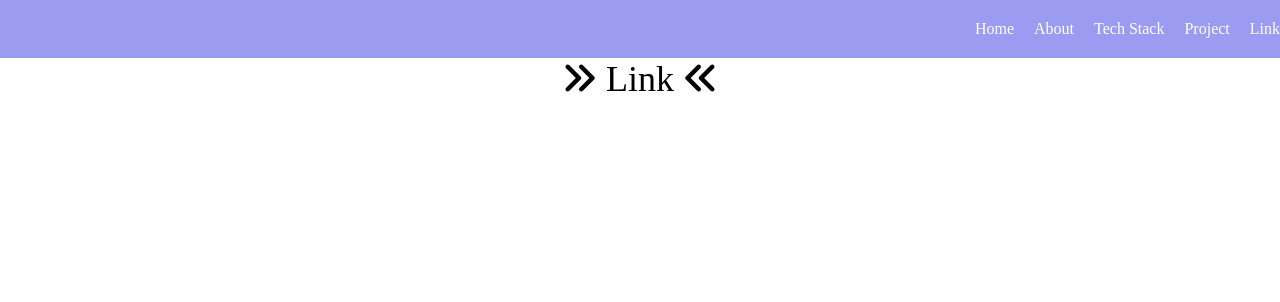
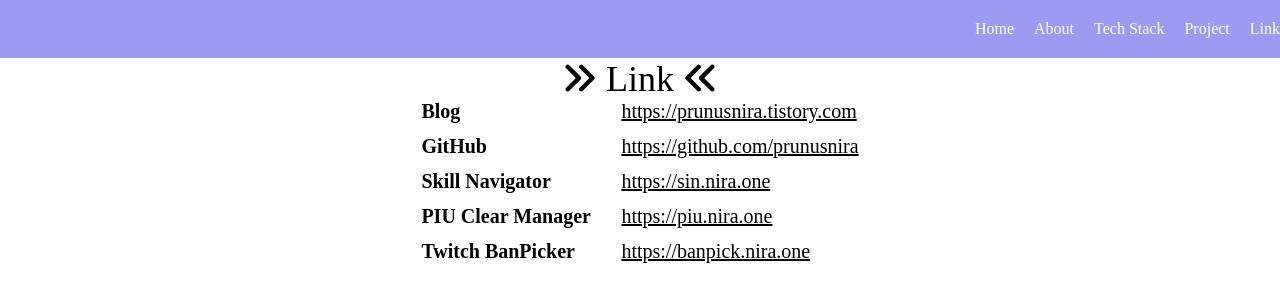
Before and after one commit to prunusnira/personalpage-vue, a Vue app: page /link in a window 1280 px wide. Shown: the top 302 px of the page. Built offline with nearby package versions, Linux system fonts and the light colour scheme.

Commit message:
링크 아이템 추가

```diff
--- a/src/components/link/LinkItem.vue
+++ b/src/components/link/LinkItem.vue
@@ -11,6 +11,11 @@
       linkSrc: "linkSrc",
     };
   },
+  methods: {
+    openLink: function () {
+      window.open(this.$props.src, "_blank", "noreferrer noopener");
+    },
+  },
 };
 </script>
 
@@ -19,7 +24,7 @@
     <div :class="linkTitle">
       {{ $props.title }}
     </div>
-    <div :class="linkSrc">
+    <div :class="linkSrc" @:click="openLink">
       {{ $props.src }}
     </div>
   </div>
@@ -32,8 +37,14 @@
 }
 
 .linkTitle {
+  font-weight: bold;
+  font-size: 20px;
+  width: 200px;
 }
 
 .linkSrc {
+  font-size: 20px;
+  cursor: pointer;
+  text-decoration: underline;
 }
 </style>
--- a/src/views/LinkView.vue
+++ b/src/views/LinkView.vue
@@ -1,11 +1,15 @@
 <script lang="ts">
+import LinkItemVue from "@/components/link/LinkItem.vue";
+
 export default {
   data() {
     return {
       link: "link",
       title: "title",
+      wrapper: "wrapper",
     };
   },
+  components: { LinkItemVue },
 };
 </script>
 
@@ -16,8 +20,13 @@
       Link
       <font-awesome-icon icon="fa-solid fa-angle-double-left" />
     </div>
-    <div></div>
-    <div></div>
+    <div :class="wrapper">
+      <LinkItemVue title="Blog" src="https://prunusnira.tistory.com" />
+      <LinkItemVue title="GitHub" src="https://github.com/prunusnira" />
+      <LinkItemVue title="Skill Navigator" src="https://sin.nira.one" />
+      <LinkItemVue title="PIU Clear Manager" src="https://piu.nira.one" />
+      <LinkItemVue title="Twitch BanPicker" src="https://banpick.nira.one" />
+    </div>
   </div>
 </template>
 
@@ -32,4 +41,10 @@
 .title {
   font-size: 36px;
 }
+
+.wrapper {
+  display: flex;
+  flex-direction: column;
+  gap: 12px;
+}
 </style>
```
